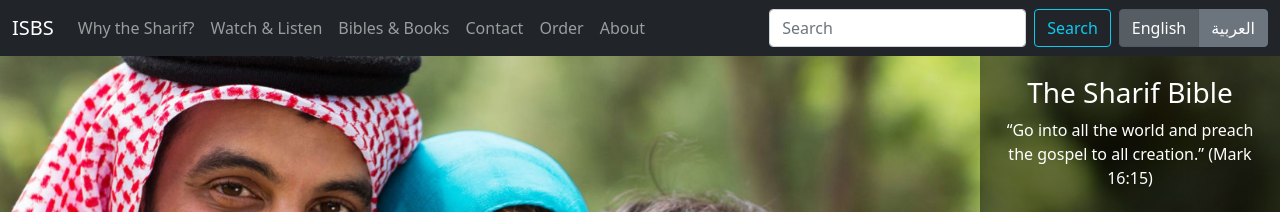
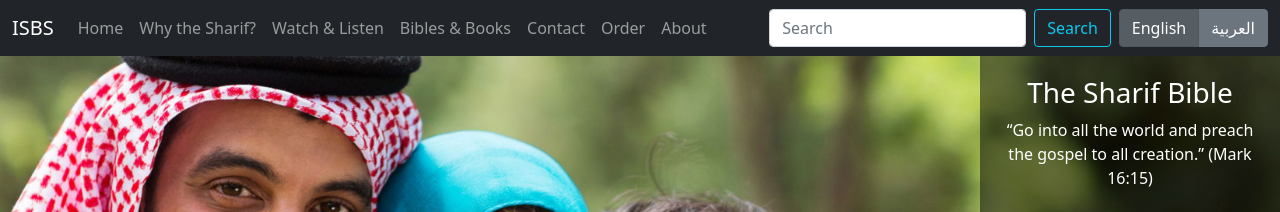
Before and after one commit to sharifbible/sharifbible.github.io, a Jekyll site: the page built from README.md, in a window 1280 px wide and 900 px high. Shown: the top 212 px of the window. Built offline with Jekyll 4.4.1, drawn with Linux system fonts in a browser that asks for light colours; our own code applies the rules of GitHub Pages for plain Markdown files.

Commit message:
Adding a "Home" menu option

```diff
--- a/_data/nav-menus.yml
+++ b/_data/nav-menus.yml
@@ -1,3 +1,7 @@
+home:
+  path:
+  en: Home
+  ar: Home
 why-the-sharif:
   path: why-the-sharif
   en: Why the Sharif?
```
